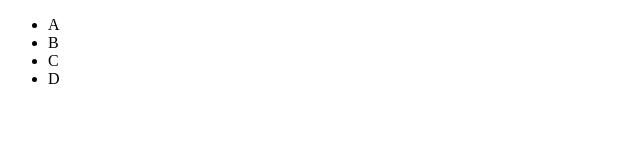
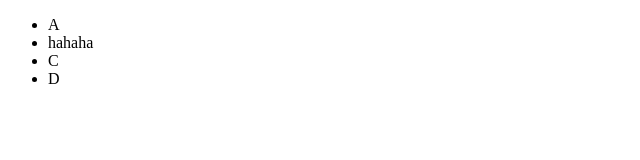
Before and after one commit to akshaydesai26/Test1, a plain HTML site: page index.html in a window 1280 px wide. Shown: the full height of the page, 0-640 px from the left. Drawn offline with Linux system fonts and the light colour scheme.

Commit message:
weird changes E

```diff
--- a/index.html
+++ b/index.html
@@ -11,7 +11,7 @@
     <!--second greatest change in my life-->
     <ul>
         <li>A</li>
-        <li>B</li>
+        <li>hahaha</li>
         <li>C</li>
         <li>D</li>
     </ul>
```
